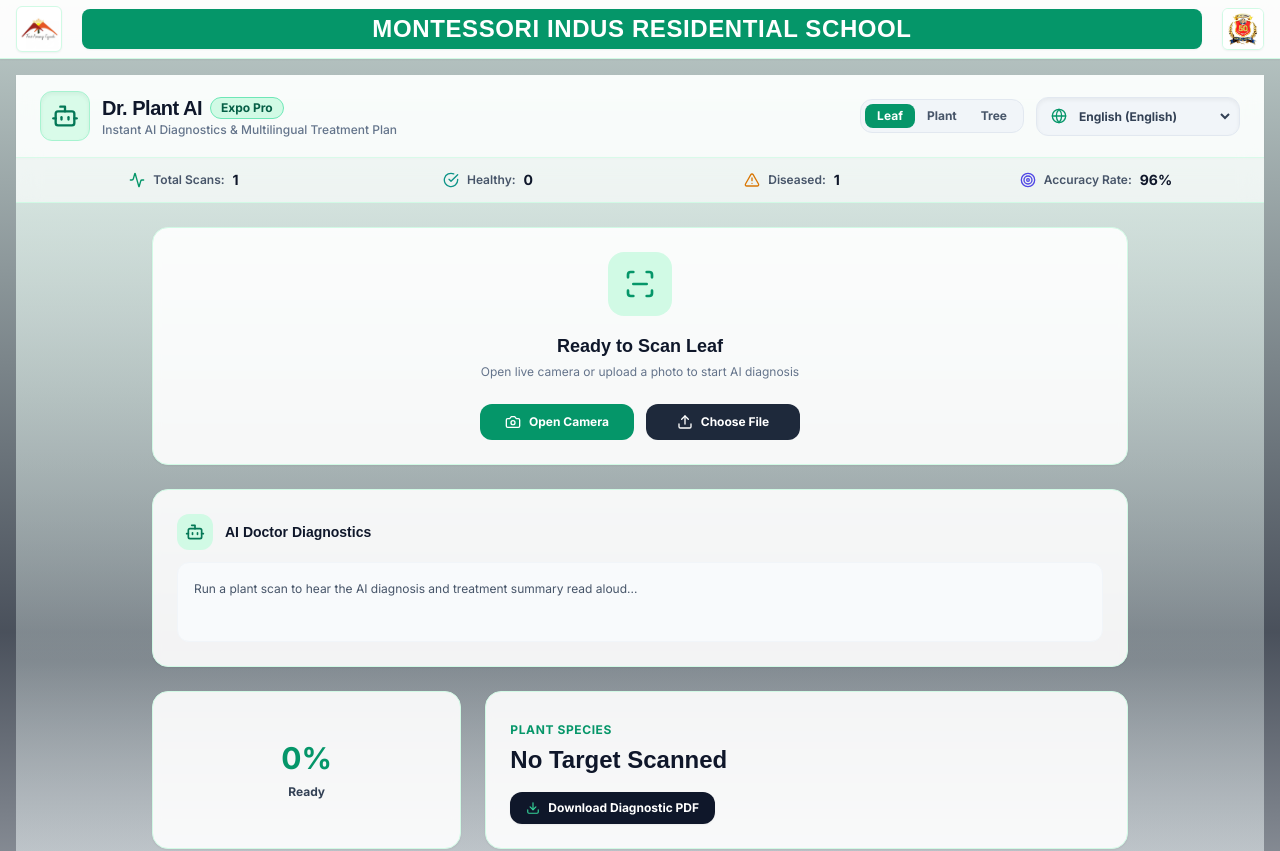
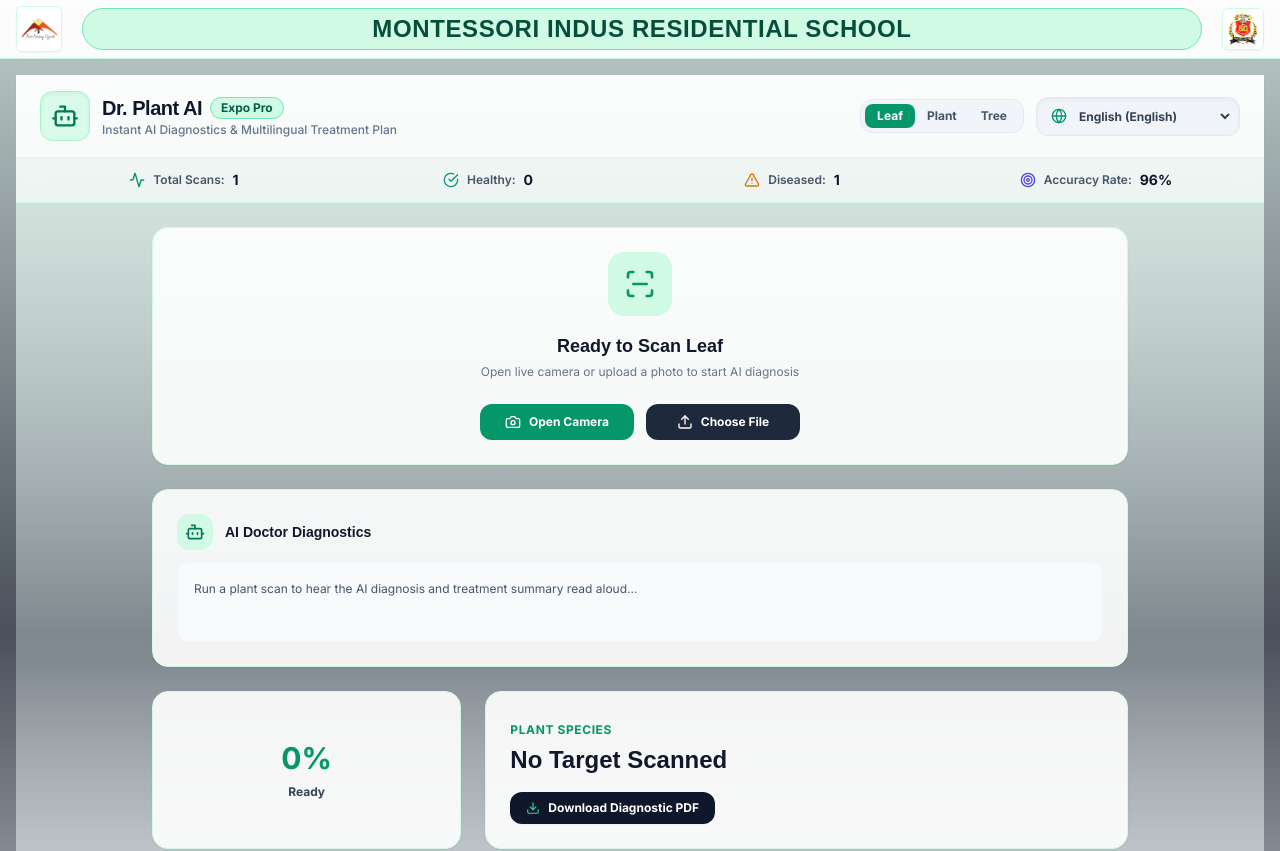
Before and after one commit to vmramu2345-coder/-Dr.-Plant-AI, a React (Vite) app in the folder client/: page / in a window 1280 px wide. Shown: the top 851 px of the page. Built offline with nearby package versions, Linux system fonts and the light colour scheme; no server answers.

Commit message:
Add files via upload

```diff
--- a/client/src/App.jsx
+++ b/client/src/App.jsx
@@ -28,9 +28,9 @@
             />
           </div>
 
-          {/* School Name Only on Green Background */}
-          <div className="text-center px-2 py-1 bg-emerald-600 rounded-lg shadow-sm flex-1 overflow-hidden mx-1">
-            <h1 className="text-xs sm:text-xl md:text-2xl font-black tracking-wide text-white uppercase whitespace-nowrap">
+          {/* School Name with Expo Pro Badge/Pill Background Style */}
+          <div className="text-center px-3 py-1 bg-emerald-100 border border-emerald-300 rounded-full shadow-xs flex-1 overflow-hidden mx-1">
+            <h1 className="text-xs sm:text-xl md:text-2xl font-black tracking-wide text-emerald-900 uppercase whitespace-nowrap">
               MONTESSORI INDUS RESIDENTIAL SCHOOL
             </h1>
           </div>
```
